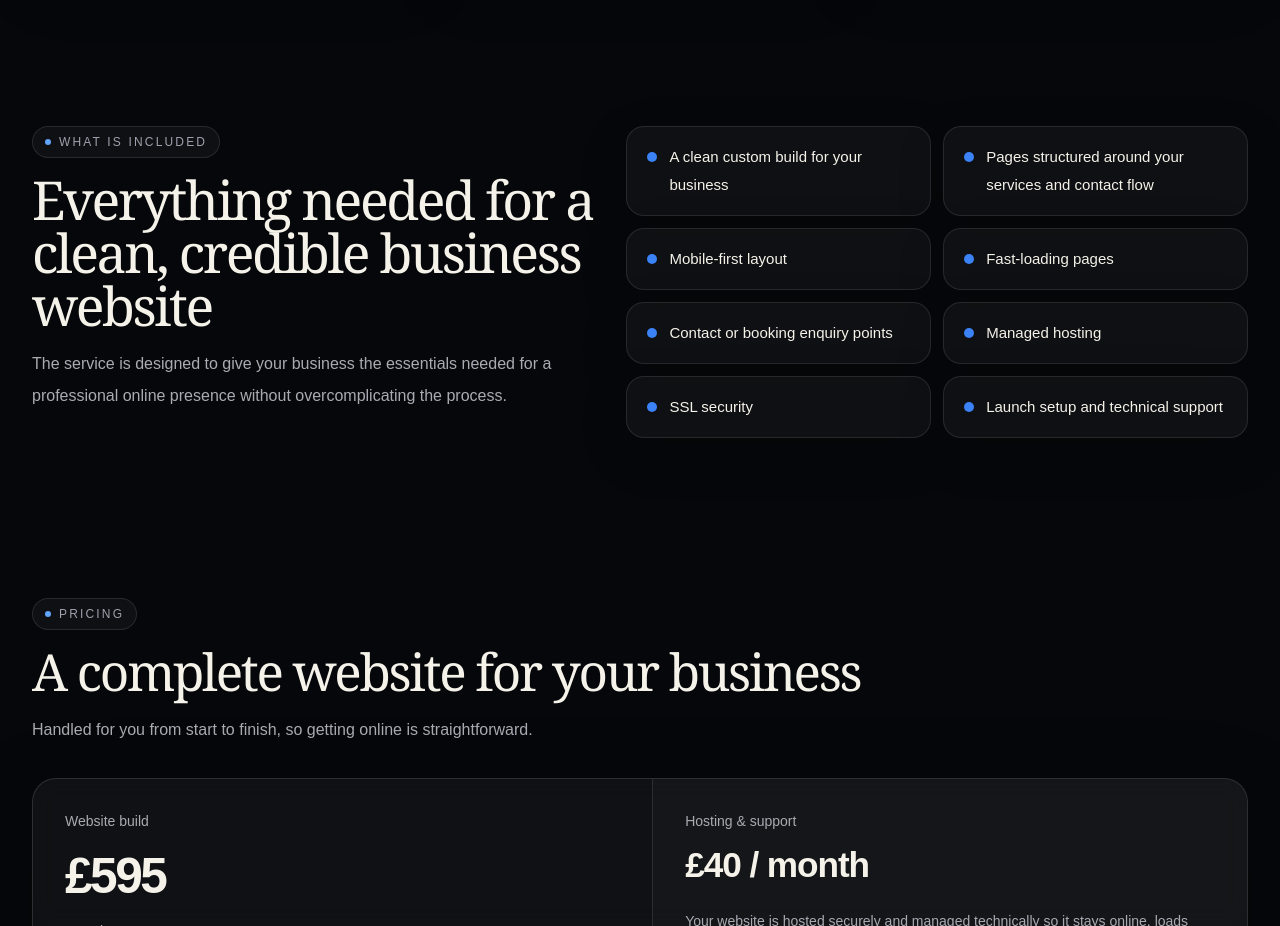
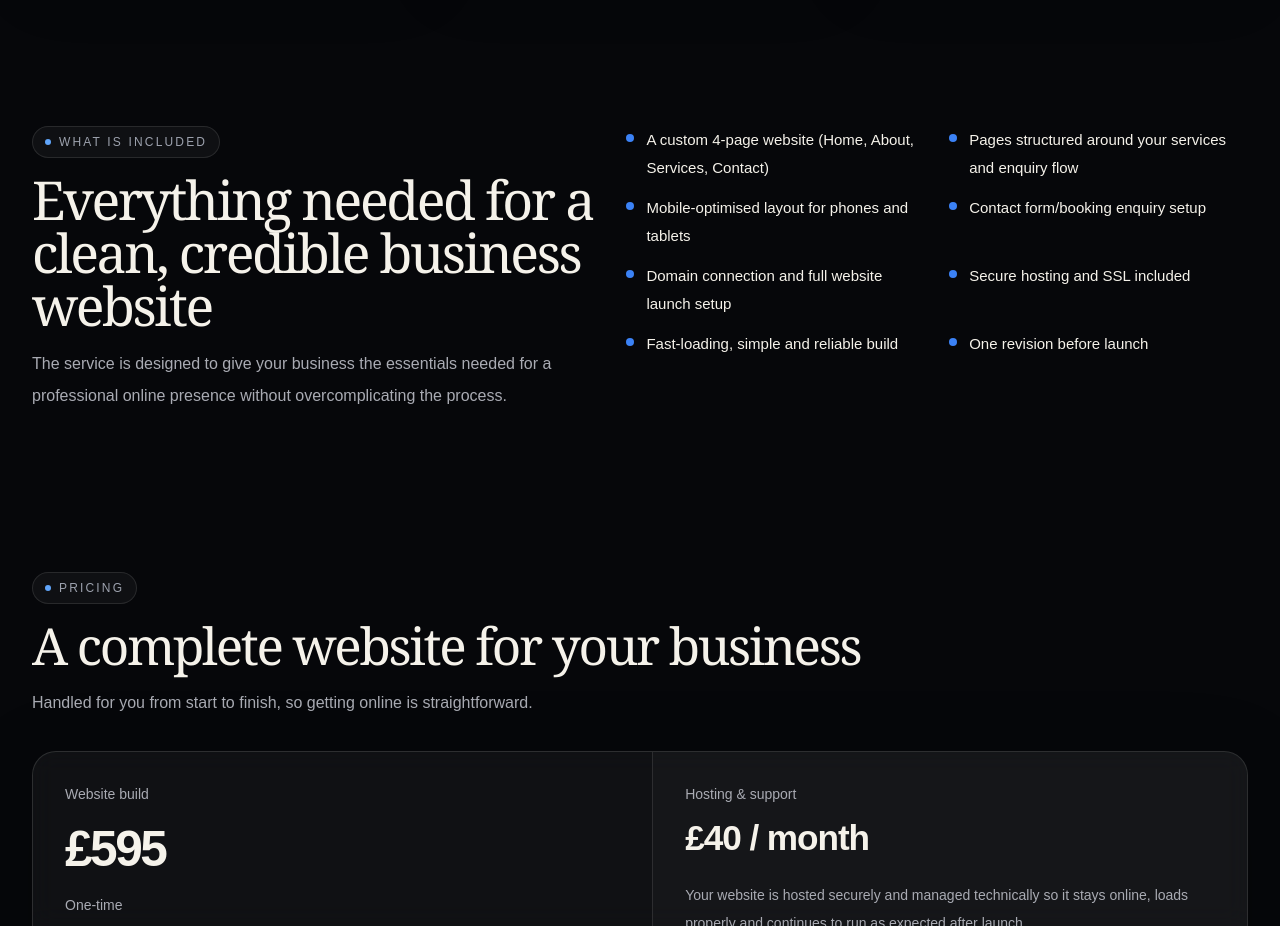
Before and after one commit to cleanwebsitesuk/cleanwebsites, a Next.js app: page / in a window 1280 px wide. Shown: the part 2280-3206 px from the top of the page. Built offline with nearby package versions, Linux system fonts and the light colour scheme.

Commit message:
Update page.tsx

```diff
--- a/app/page.tsx
+++ b/app/page.tsx
@@ -98,14 +98,14 @@ const PROCESS_STEPS = [
 ] as const;
 
 const INCLUDED_ITEMS = [
-  "A clean custom build for your business",
-  "Pages structured around your services and contact flow",
-  "Mobile-first layout",
-  "Fast-loading pages",
-  "Contact or booking enquiry points",
-  "Managed hosting",
-  "SSL security",
-  "Launch setup and technical support",
+  "A custom 4-page website (Home, About, Services, Contact)",
+  "Pages structured around your services and enquiry flow",
+  "Mobile-optimised layout for phones and tablets",
+  "Contact form/booking enquiry setup",
+  "Domain connection and full website launch setup",
+  "Secure hosting and SSL included",
+  "Fast-loading, simple and reliable build",
+  "One revision before launch",
 ] as const;
 
 const BUILD_INCLUDES = [
@@ -1242,26 +1242,24 @@ export default function HomePage() {
                 </p>
               </div>
 
-              <div className="grid gap-3 sm:grid-cols-2">
+<div className="grid gap-x-6 gap-y-3 sm:grid-cols-2">
   {INCLUDED_ITEMS.map((item, index) => (
     <motion.div
       key={item}
-                    initial={reduceMotion ? false : { opacity: 0, y: 24 }}
+      initial={reduceMotion ? false : { opacity: 0, y: 14 }}
       whileInView={reduceMotion ? {} : { opacity: 1, y: 0 }}
       viewport={{ once: true, amount: 0.35 }}
       transition={{
-                      duration: 0.65,
+        duration: 0.45,
         delay: index * 0.05,
         ease: easeOut,
       }}
-                    className="rounded-[18px] border border-white/10 bg-white/[0.04] px-5 py-4 shadow-[0_16px_50px_rgba(0,0,0,0.16)]"
-                  >
-                    <div className="flex items-start gap-3">
-                      <span className="mt-[0.55rem] h-2.5 w-2.5 shrink-0 rounded-full bg-[#3B82F6]" />
+      className="flex items-start gap-3"
+    >
+      <span className="mt-2 h-2 w-2 shrink-0 rounded-full bg-[#3B82F6]" />
       <p className="text-[15px] leading-7 text-[#F5F2EA]">
         {item}
       </p>
-                    </div>
     </motion.div>
   ))}
 </div>
```
Lines whose indentation alone changed are shown as unchanged.
